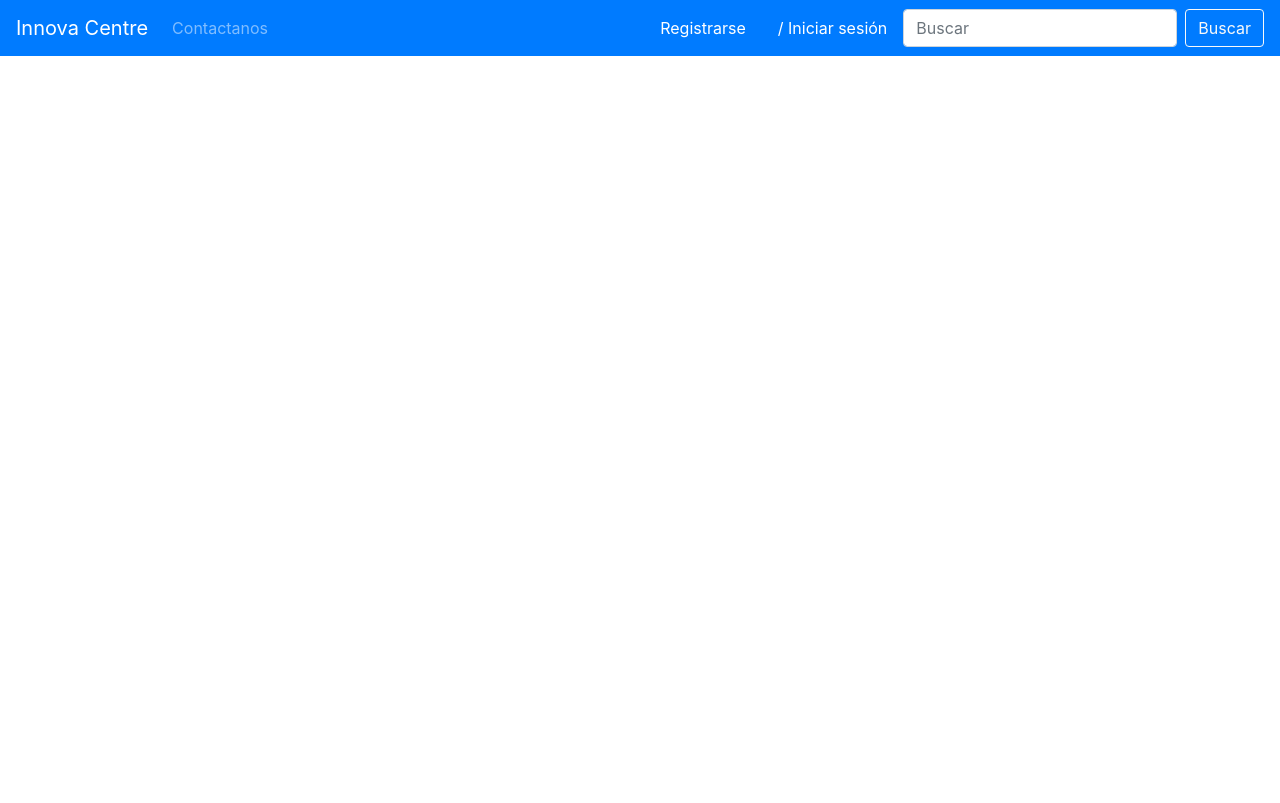
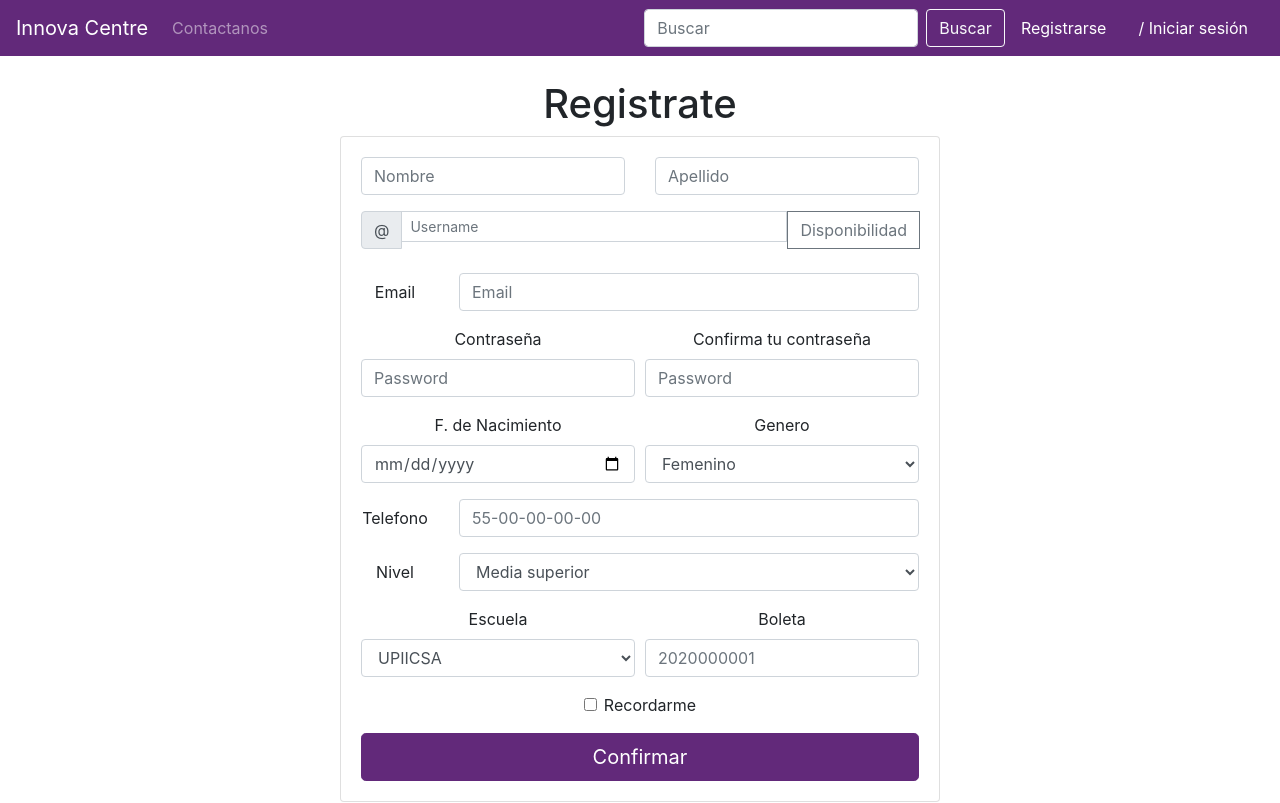
Before and after one commit to pamelagrhz/InnovaCentre, a React (Create React App) app: page /signout in a window 1280 px wide. Shown: the top 803 px of the page. Built offline with nearby package versions, Linux system fonts and the light colour scheme.

Commit message:
Login and Register

```diff
--- a/src/App.js
+++ b/src/App.js
@@ -1,12 +1,30 @@
 import React from 'react';
+import { BrowserRouter as Router, Switch, Route } from "react-router-dom";
 import NavBar from './components/Navbar.jsx';
+import SignIn from './components/User/SignIn';
+import SignOut from './components/User/SignOut'
+import Footer from './components/Footer';
 import './App.css';
 
 function App() {
   return (
     <div className="App" >
       <NavBar />
-    </div>
+      <div className="content">
+        <Router>
+          <Switch>
+            <Route path="/signin">
+              <SignIn />
+            </Route>
+            <Route path="/signout">
+              <SignOut />
+            </Route>
+          </Switch>
+        </Router >
+      </div>
+
+      <Footer />
+    </div >
 
   );
 }
--- a/src/components/Navbar.jsx
+++ b/src/components/Navbar.jsx
@@ -12,10 +12,12 @@ export default function NavBar() {
             <Nav.Link href="mailto:contacto@innovacentre.com.mx">Contactanos</Nav.Link>
           </Nav>
           <Form inline>
+
+            <FormControl type="text" placeholder="Buscar" className="mr-sm-2" />
+            <Button variant="outline-light">Buscar</Button>
             <Nav.Link href="/signout">Registrarse</Nav.Link>
             <Nav.Link href="/signin">/ Iniciar sesión</Nav.Link>
-            <FormControl type="text" placeholder="Buscar" className="mr-sm-2" />
-            <Button variant="outline-light">Buscar</Button>
+
           </Form>
         </Navbar>
         <br />
--- /dev/null
+++ b/src/components/User/SignIn.jsx
@@ -0,0 +1,31 @@
+import React from 'react';
+import { Card, Form, Button } from 'react-bootstrap';
+
+export default function SignIn() {
+  return (
+    <div className='sign-in'>
+      <h1>Iniciar sesión</h1>
+      <Card>
+        <Card.Body>
+          <Form>
+            <Form.Group controlId="formEmail">
+              <Form.Label>Email</Form.Label>
+              <Form.Control type="email" placeholder="Enter email" />
+            </Form.Group>
+
+            <Form.Group controlId="formPassword">
+              <Form.Label>Contraseña</Form.Label>
+              <Form.Control type="password" placeholder="Password" />
+            </Form.Group>
+            <Form.Group controlId="formCheckbox">
+              <Form.Check type="checkbox" label="Recuerdame" />
+            </Form.Group>
+            <Button variant="primary" type="submit" size="lg" block>
+              Ingresar
+  </Button>
+          </Form>
+        </Card.Body>
+      </Card>
+    </div >
+  )
+}
--- /dev/null
+++ b/src/components/User/SignOut.jsx
@@ -0,0 +1,139 @@
+import React from 'react';
+import { Form, Card, Col, Button, InputGroup, FormControl, Row } from 'react-bootstrap';
+export default function SignOut() {
+
+  return (
+    <div>
+      <h1>Registrate</h1>
+      <Card>
+        <Card.Body>
+          <Form>
+            {/* Nombre */}
+            <Row>
+              <Col>
+                <Form.Group controlId="formName">
+                  <Form.Control placeholder="Nombre" />
+                </Form.Group>
+              </Col>
+              <Col>
+                <Form.Group controlId="formLName">
+                  <Form.Control placeholder="Apellido" />
+                </Form.Group>
+              </Col>
+            </Row>
+
+
+            {/* usuario */}
+            <InputGroup className="mb-4">
+              <InputGroup.Prepend>
+                <InputGroup.Text id="basic-addon1">@</InputGroup.Text>
+              </InputGroup.Prepend >
+              <FormControl size="sm" block
+                placeholder="Username"
+                aria-label="Username"
+                aria-describedby="basic-addon1"
+              />
+              <InputGroup.Prepend>
+                <Button variant="outline-secondary">Disponibilidad</Button>
+              </InputGroup.Prepend>
+            </InputGroup>
+
+            {/* Mail */}
+            <Form.Group as={Row} className="mb-3" controlId="formEmail">
+              <Form.Label column sm={2}>
+                Email
+               </Form.Label>
+              <Col sm={10}>
+                <Form.Control type="email" placeholder="Email" />
+              </Col>
+            </Form.Group>
+            {/* Passwords */}
+            <Form.Row>
+              <Form.Group as={Col} controlId="formGridPassword">
+                <Form.Label>Contraseña</Form.Label>
+                <Form.Control type="password" placeholder="Password" />
+              </Form.Group>
+
+              <Form.Group as={Col} controlId="formGridConfirmPassword">
+                <Form.Label>Confirma tu contraseña</Form.Label>
+                <Form.Control type="password" placeholder="Password" />
+              </Form.Group>
+            </Form.Row>
+
+            <Form.Row>
+
+              {/* Nacimiento */}
+              <Form.Group as={Col} controlId="formBirthday">
+                <Form.Label >F. de Nacimiento</Form.Label>
+
+                <Form.Control type="date" placeholder="Apellido(s)" />
+
+              </Form.Group>
+              {/* Genero */}
+              <Form.Group as={Col} controlId="formGender">
+                <Form.Label>Genero</Form.Label>
+
+                <Form.Control as="select" defaultValue="Seleccionar...">
+                  <option>Femenino</option>
+                  <option>Masculino</option>
+                  <option>Otro</option>
+                </Form.Control>
+
+              </Form.Group>
+            </Form.Row>
+
+            {/* Telefono */}
+
+            <Form.Group as={Row} className="mb-3" controlId="formPhone">
+              <Form.Label column sm={2}>
+                Telefono
+               </Form.Label>
+              <Col sm={10}>
+                <Form.Control type="number" placeholder="55-00-00-00-00" />
+              </Col>
+            </Form.Group>
+            {/* nivel */}
+            <Form.Group as={Row} className="mb-3" controlId="formGridLevel">
+              <Form.Label column sm={2} >Nivel</Form.Label>
+              <Col sm={10}>
+                <Form.Control as="select" defaultValue="Seleccionar...">
+                  <option>Media superior</option>
+                  <option>Superior</option>
+                  <option>Egresado</option>
+                </Form.Control>
+              </Col>
+
+            </Form.Group>
+
+            {/* Escuela */}
+            <Form.Row>
+              <Form.Group as={Col} controlId="formGridSchoolName">
+                <Form.Label>Escuela</Form.Label>
+                <Form.Control as="select" defaultValue="Choose...">
+                  <option>UPIICSA</option>
+                  <option>ESCA</option>
+                </Form.Control>
+              </Form.Group>
+              {/* Boleta */}
+              <Form.Group as={Col} className="mb-3" controlId="formBoleta">
+                <Form.Label>
+                  Boleta
+               </Form.Label>
+                <Form.Control type="number" placeholder="2020000001" />
+              </Form.Group>
+
+            </Form.Row>
+            {/* Checkbox */}
+            <Form.Group id="formGridCheckbox">
+              <Form.Check type="checkbox" label="Recordarme" />
+            </Form.Group>
+            {/* Boton */}
+            <Button variant="primary" type="submit" size="lg" block>
+              Confirmar
+  </Button>
+          </Form>
+        </Card.Body>
+      </Card>
+    </div >
+  )
+}
--- a/src/index.css
+++ b/src/index.css
@@ -1,3 +1,7 @@
+:root {
+    --principal: #62297A;
+}
+
 body {
     margin: 0;
     font-family: -apple-system, BlinkMacSystemFont, 'Segoe UI', 'Roboto', 'Oxygen', 'Ubuntu', 'Cantarell', 'Fira Sans', 'Droid Sans', 'Helvetica Neue', sans-serif;
@@ -9,21 +13,50 @@ code {
     font-family: source-code-pro, Menlo, Monaco, Consolas, 'Courier New', monospace;
 }
 
+.content {
+    min-height: 75vh;
+}
+
 a {
     color: #ffffff;
     text-decoration: none;
 }
 
-.nav-bar {
-    display: flex;
-    background-color: #62297A;
-    color: #ffffff;
-    height: 50px;
-    justify-content: space-between;
-    align-items: center;
-    padding: 2%;
+element {
+    --principal: #62297A!important;
+    --yellow: #F49A31!important;
 }
 
-.nav-bar img {
-    height: 80px;
+.card {
+    margin: 0 auto;
+    width: 600px;
 }
+
+.footer {
+    background-color: var(--principal)!important;
+    width: 100%!important;
+    margin-top: 3em;
+    color: white;
+}
+
+
+/* Overwrite bootstrap */
+
+.btn-primary {
+    color: #fff;
+    background-color: var(--principal)!important;
+    border-color: var(--principal)!important;
+}
+
+.bg-primary {
+    background-color: var(--principal)!important;
+}
+
+
+/* Responsive */
+
+@media only screen and (max-width: 620px) {
+    .card {
+        width: 90%;
+    }
+}
```
